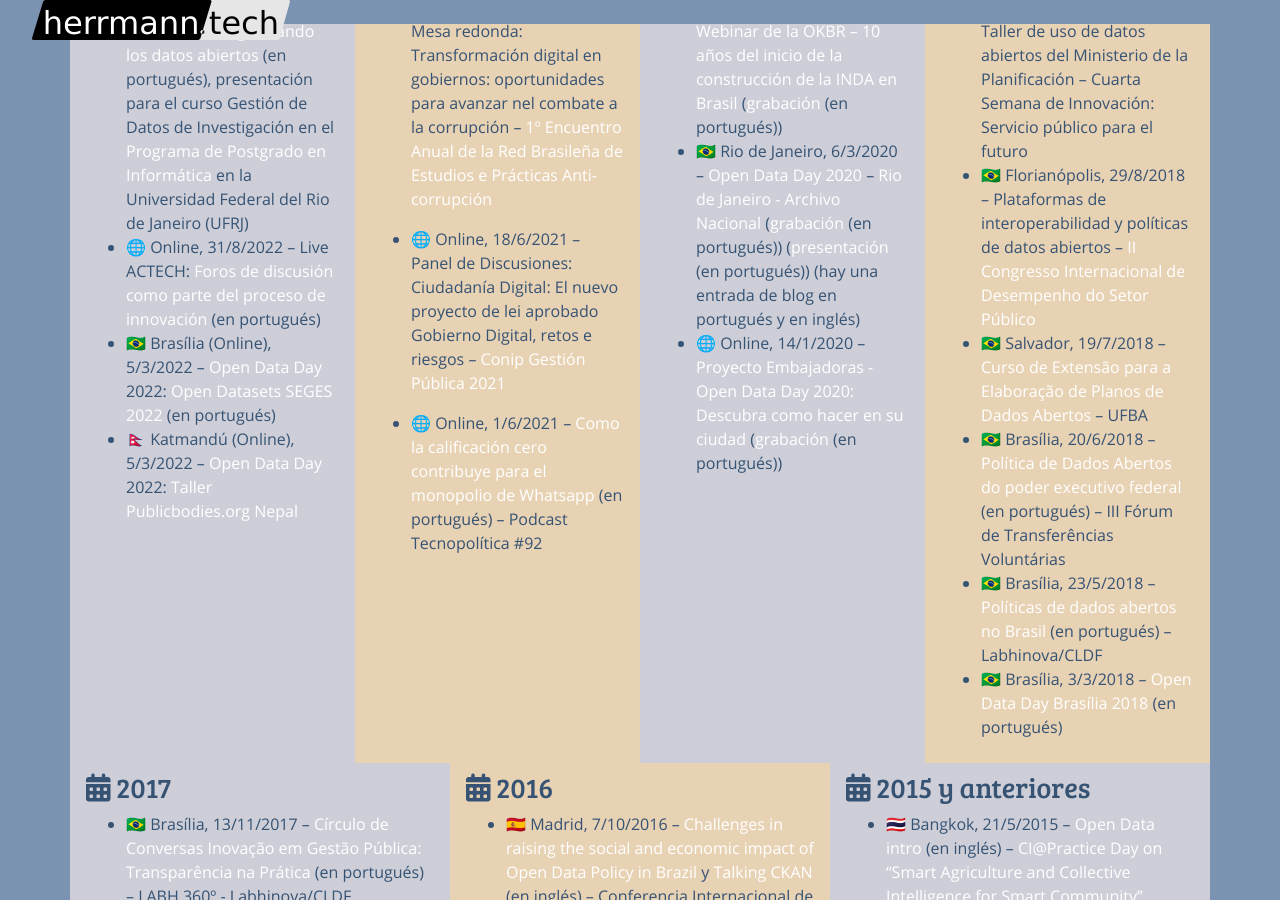
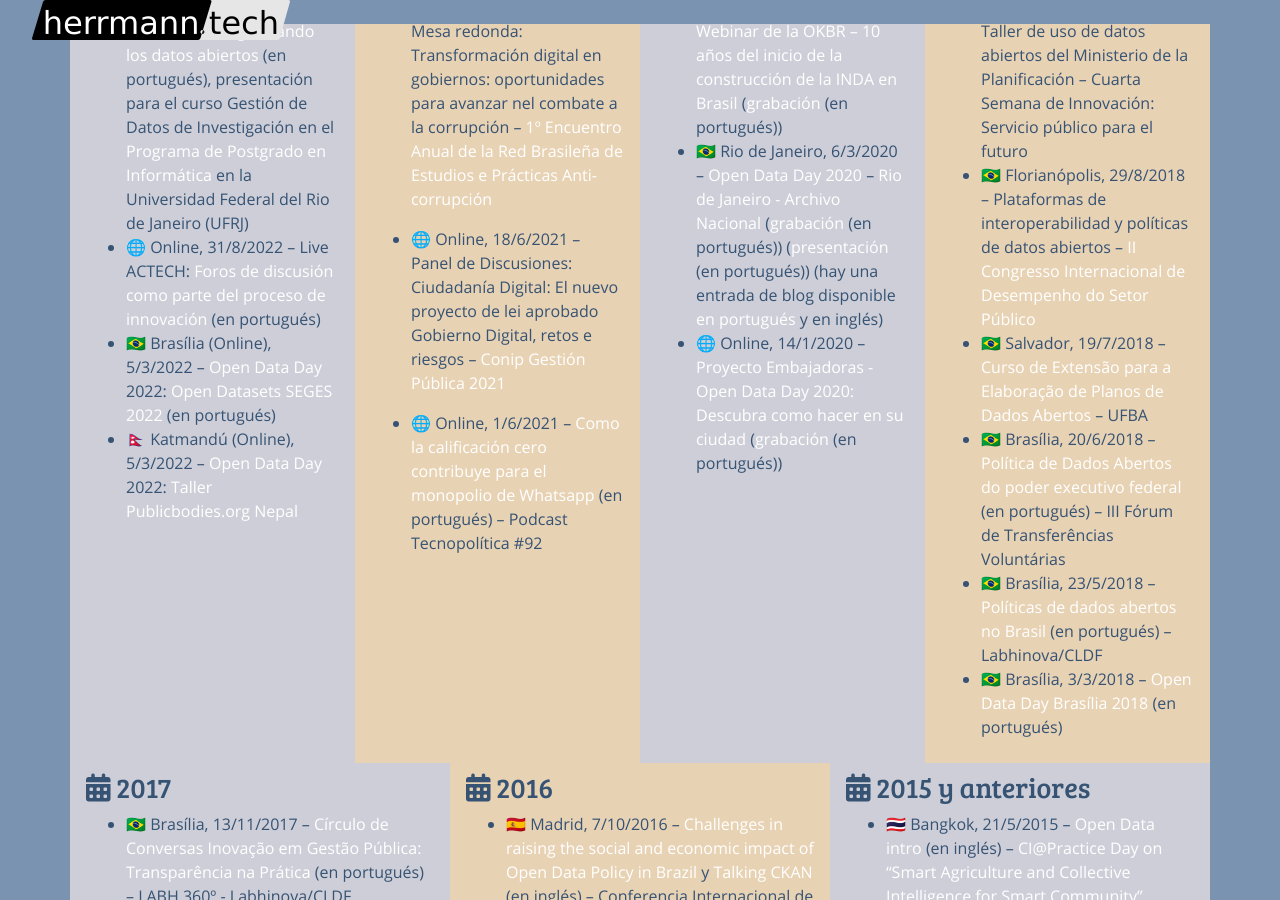
Before and after one commit to augusto-herrmann/augusto-herrmann.github.io, a Jekyll site: the page built from es/index.md, in a window 1280 px wide and 900 px high, scrolled down 2347 px. Built offline with Jekyll 4.4.1, drawn with Linux system fonts in a browser that asks for light colours.

Commit message:
Formatting and link adjustments

```diff
--- a/es/index.md
+++ b/es/index.md
@@ -169,14 +169,15 @@
 
 ### *﻿*{: .far .fa-calendar-alt} 2020
 
-{% assign linked_post=site.posts | where:"ref", "2021-03-08-open-data-in-perspectives-an-account-of-open-data-day-2020-rio-at-the-national-archives" | where:"lang", page.lang %}
+{% assign linked_post=site.posts | where:"ref", "2021-03-08-open-data-in-perspectives-an-account-of-open-data-day-2020-rio-at-the-national-archives" | where:"lang", "pt" %}
 
 * 🌐 Online, 10/12/2020 -- [Webinar de la OKBR – 10 años del inicio de la construcción de la INDA en Brasil](https://www.ok.org.br/noticia/webinar-celebra-10-anos-da-infraestrutura-nacional-de-dados-abertos-no-brasil/) ([grabación](https://www.youtube.com/watch?v=1rCsoU7XSdM) (en portugués))
 * 🇧🇷 Rio de Janeiro, 6/3/2020 -- [Open Data Day 2020](https://opendataday.org)
   -- [Rio de Janeiro - Archivo Nacional](http://arquivonacional.gov.br/br/ultimas-noticias/2043-6-de-marco-open-data-day-no-arquivo-nacional)
   ([grabación](https://www.youtube.com/watch?v=-1mR2gz_4Hg) (en portugués))
   ([presentación](https://pt.slideshare.net/AugustoHerrmannBatis/open-data-day-2020-arquivo-nacional-rio-de-janeiro) (en portugués))
-  (hay una entrada de blog en portugués y en inglés)
+  (hay una entrada de blog disponible [en portugués]({{linked_post.first.url}})
+  y en inglés)
 * 🌐 Online, 14/1/2020 -- [Proyecto Embajadoras - Open Data Day 2020: Descubra como hacer en su ciudad](https://embaixadoras.ok.org.br/civic%20tech/open%20data%20day%202020/2020/01/21/live-open-data-day-2020/) ([grabación](https://www.youtube.com/watch?v=MGceIuNm2xY) (en portugués))
 
 </div>
```
Also changed, not shown: en/index.md (+15 -7 lines).
